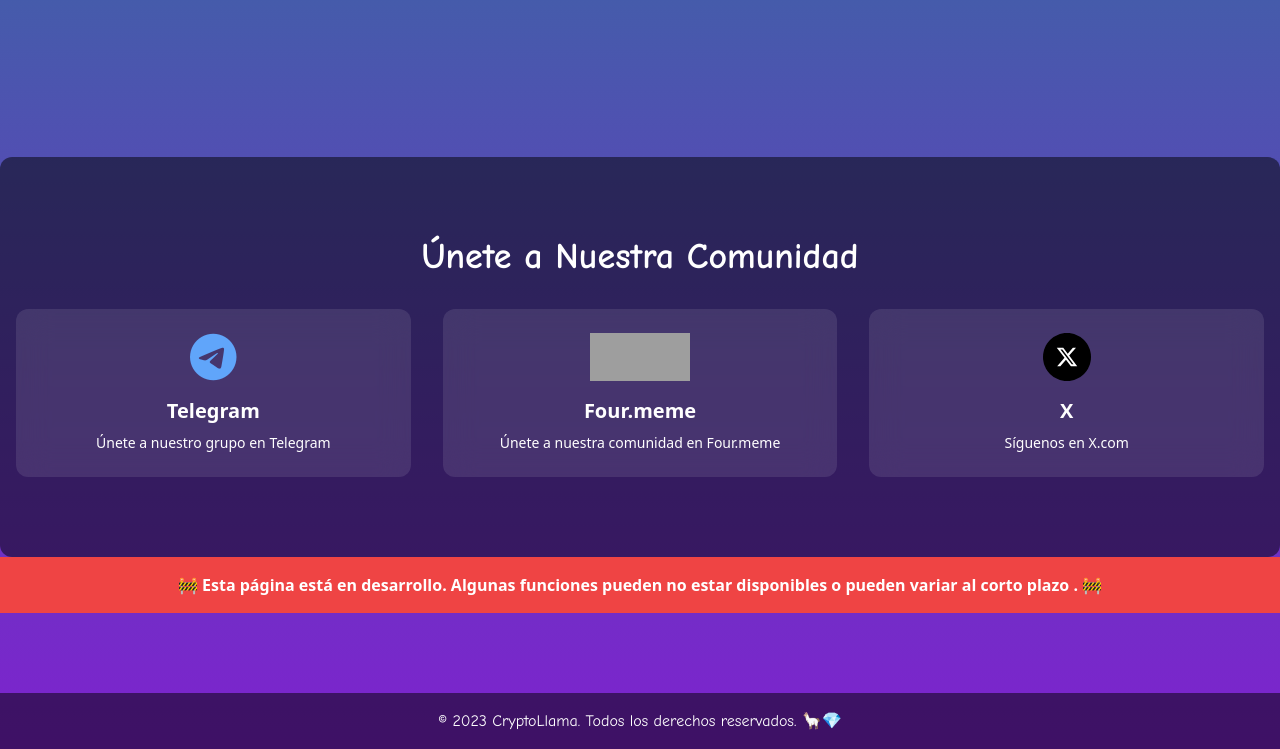
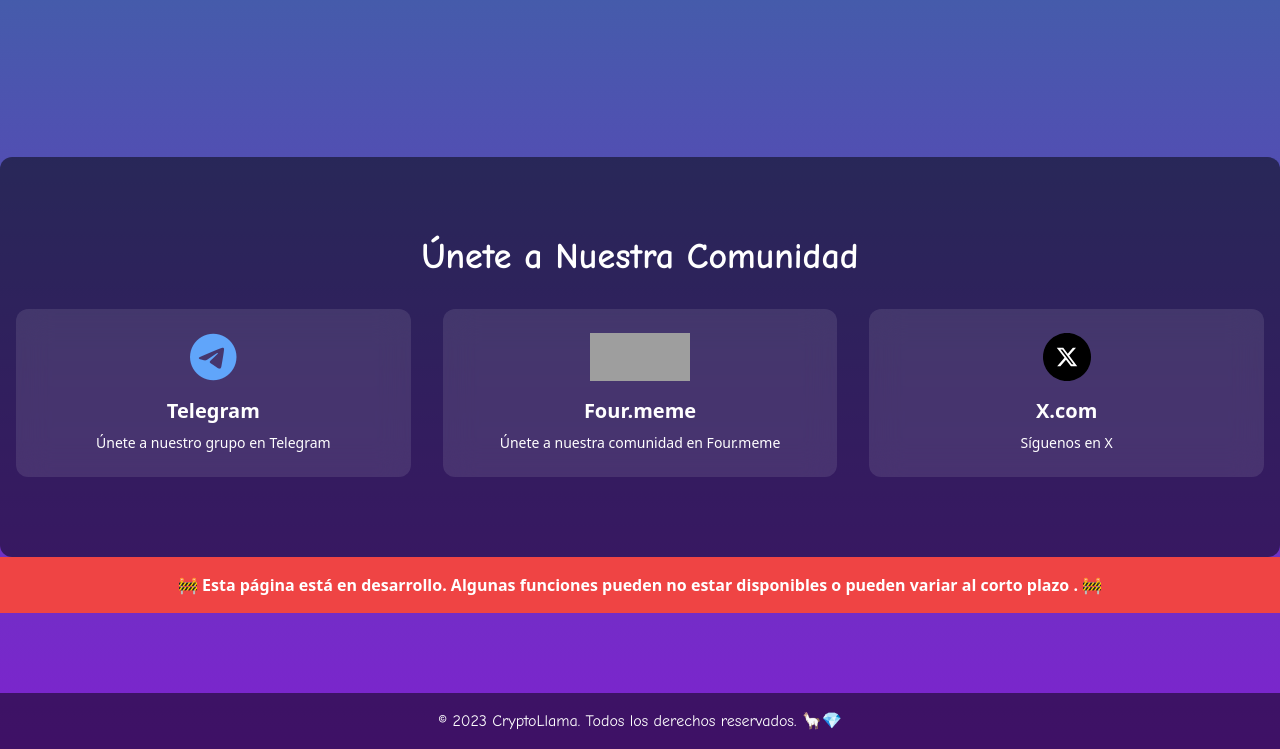
Before and after one commit to AlexanderMatos01Dev/CryptoLlamma, a plain HTML site: page public/index.html in a window 1280 px wide. Shown: the part 743-1492 px from the top of the page. Drawn offline with nearby package versions, Linux system fonts and the light colour scheme; grey boxes are pictures that could not be loaded.

Commit message:
Primer commit

```diff
--- a/public/index.html
+++ b/public/index.html
@@ -77,8 +77,8 @@
                 <path d="M256 0c141.385 0 256 114.615 256 256S397.385 512 256 512 0 397.385 0 256 114.615 0 256 0z"/>
                 <path fill="#fff" fill-rule="nonzero" d="M318.64 157.549h33.401l-72.973 83.407 85.85 113.495h-67.222l-52.647-68.836-60.242 68.836h-33.423l78.052-89.212-82.354-107.69h68.924l47.59 62.917 55.044-62.917zm-11.724 176.908h18.51L205.95 176.493h-19.86l120.826 157.964z"/>
             </svg>
-            <h3 class="text-xl font-bold mb-2">X</h3>
-            <p class="text-sm">Síguenos en X.com</p>
+            <h3 class="text-xl font-bold mb-2">X.com</h3>
+            <p class="text-sm">Síguenos en X</p>
         </a>
     </div>
 </section>
```
